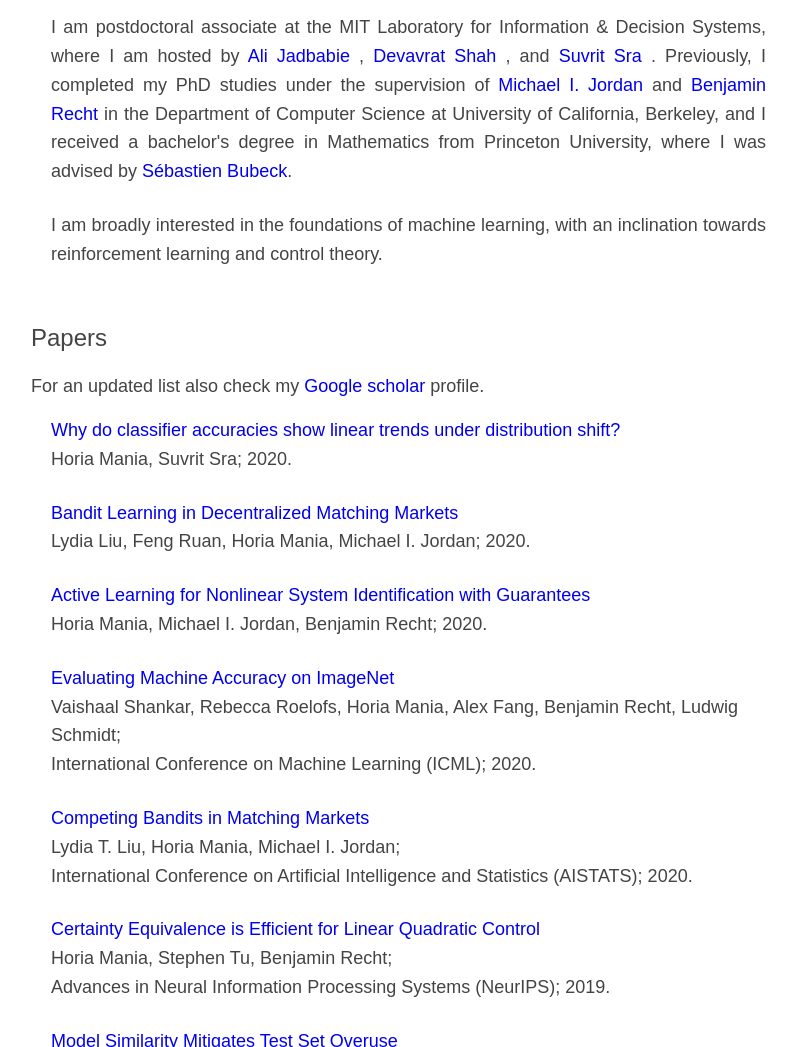
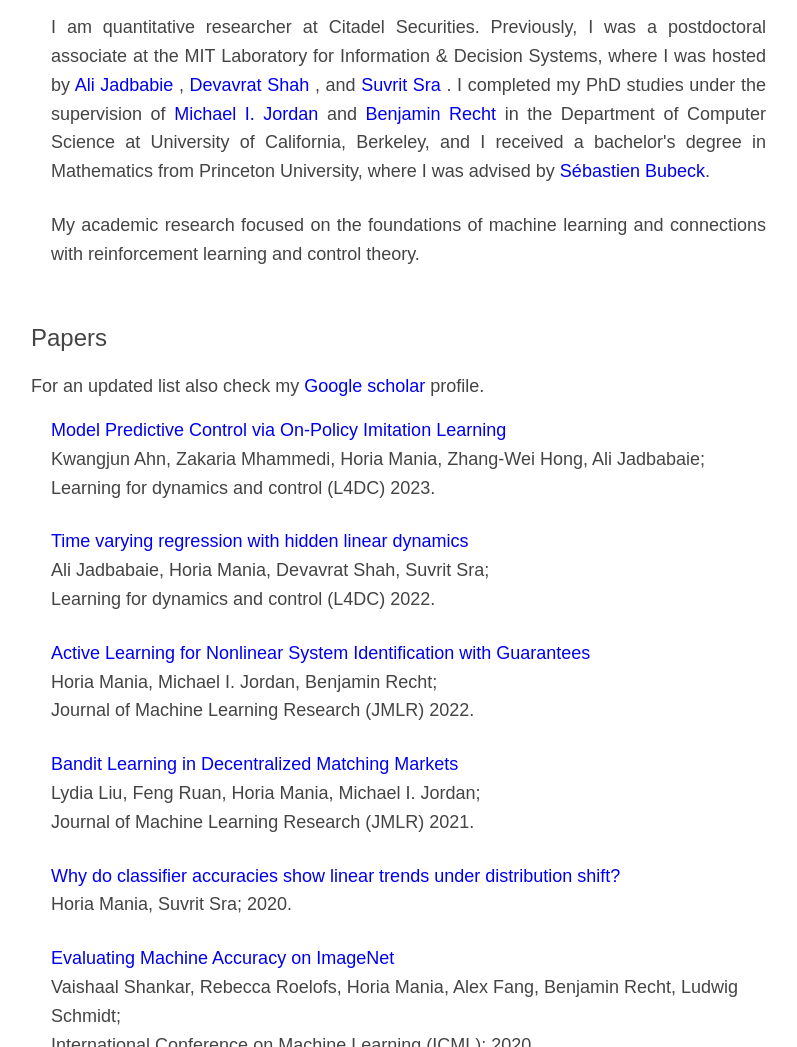
Before and after one commit to hmania/hmania.github.io, a plain HTML site: page index.html in a window 1280 px wide. Shown: the part 343-1390 px from the top of the page, without its empty margins (234-1031 px from the left). Drawn offline with Linux system fonts and the light colour scheme.

Commit message:
Update index.html

```diff
--- a/index.html
+++ b/index.html
@@ -22,15 +22,15 @@
 
 <h2>About Me</h2>
 
-<p align="justify">I am postdoctoral associate at the MIT Laboratory for Information & Decision Systems, where I am hosted by <a href="https://jadbabaie.mit.edu/">Ali Jadbabie </a>,
+<p align="justify">I am quantitative researcher at Citadel Securities. Previously, I was a postdoctoral associate at the MIT Laboratory for Information & Decision Systems, where I was hosted by <a href="https://jadbabaie.mit.edu/">Ali Jadbabie </a>,
   <a href="https://devavrat.mit.edu/">Devavrat Shah </a>, and
     <a href="http://optml.mit.edu/">Suvrit Sra </a>.
-Previously, I completed my PhD studies under the supervision of <a href="http://www.cs.berkeley.edu/~jordan/">Michael I. Jordan</a> and <a href="http://www.cs.berkeley.edu/~brecht/">Benjamin Recht</a> in the Department of Computer Science at University of California, Berkeley, and
+I completed my PhD studies under the supervision of <a href="http://www.cs.berkeley.edu/~jordan/">Michael I. Jordan</a> and <a href="http://www.cs.berkeley.edu/~brecht/">Benjamin Recht</a> in the Department of Computer Science at University of California, Berkeley, and
 I received a bachelor's degree in Mathematics from Princeton University, where I was advised by
 <a href="http://research.microsoft.com/en-us/um/people/sebubeck/">S&eacutebastien Bubeck</a>.
 
 <p align="justify">
-I am broadly interested in the foundations of machine learning, with an inclination towards reinforcement learning and control theory.
+My academic research focused on the foundations of machine learning and connections with reinforcement learning and control theory.
 </p>
 
 <p align="justify">
@@ -39,18 +39,30 @@
 <h2>Papers</h2>
 For an updated list also check my <a href="https://scholar.google.com/citations?user=Djtri0kAAAAJ&hl=en&oi=ao"> Google scholar</a> profile.
 
+<p><a href="https://arxiv.org/abs/2012.15483">Model Predictive Control via On-Policy Imitation Learning</a>
+  <br/> Kwangjun Ahn, Zakaria Mhammedi, Horia Mania, Zhang-Wei Hong, Ali Jadbabaie;
+<br/> Learning for dynamics and control (L4DC) 2023.
+</p>
+
+<p><a href="https://arxiv.org/abs/2112.14862"> Time varying regression with hidden linear dynamics</a>
+  <br/> Ali Jadbabaie, Horia Mania, Devavrat Shah, Suvrit Sra;
+<br/> Learning for dynamics and control (L4DC) 2022.
+</p>
+
+<p><a href="https://arxiv.org/pdf/2006.10277.pdf"> Active Learning for Nonlinear System Identification with Guarantees</a>
+  <br/> Horia Mania, Michael I. Jordan, Benjamin Recht;
+<br/> Journal of Machine Learning Research (JMLR) 2022.
+</p>
+
+
+<p><a href="https://arxiv.org/abs/2012.07348"> Bandit Learning in Decentralized Matching Markets</a>
+  <br/> Lydia Liu, Feng Ruan, Horia Mania, Michael I. Jordan;
+<br/> Journal of Machine Learning Research (JMLR) 2021.
+</p>
+
 <p><a href="https://arxiv.org/abs/2012.15483"> Why do classifier accuracies show linear trends under distribution shift?</a>
   <br/> Horia Mania, Suvrit Sra; 2020.
 </p>
-
-<p><a href="https://arxiv.org/abs/2012.07348"> Bandit Learning in Decentralized Matching Markets</a>
-  <br/> Lydia Liu, Feng Ruan, Horia Mania, Michael I. Jordan; 2020.
-</p>
-
-<p><a href="https://arxiv.org/pdf/2006.10277.pdf"> Active Learning for Nonlinear System Identification with Guarantees</a>
-  <br/> Horia Mania, Michael I. Jordan, Benjamin Recht; 2020.
-</p>
-
 
 <p><a href="https://proceedings.icml.cc/static/paper_files/icml/2020/6173-Paper.pdf"> Evaluating Machine Accuracy on ImageNet</a>
   <br/> Vaishaal Shankar, Rebecca Roelofs, Horia Mania, Alex Fang, Benjamin Recht, Ludwig Schmidt;
```
